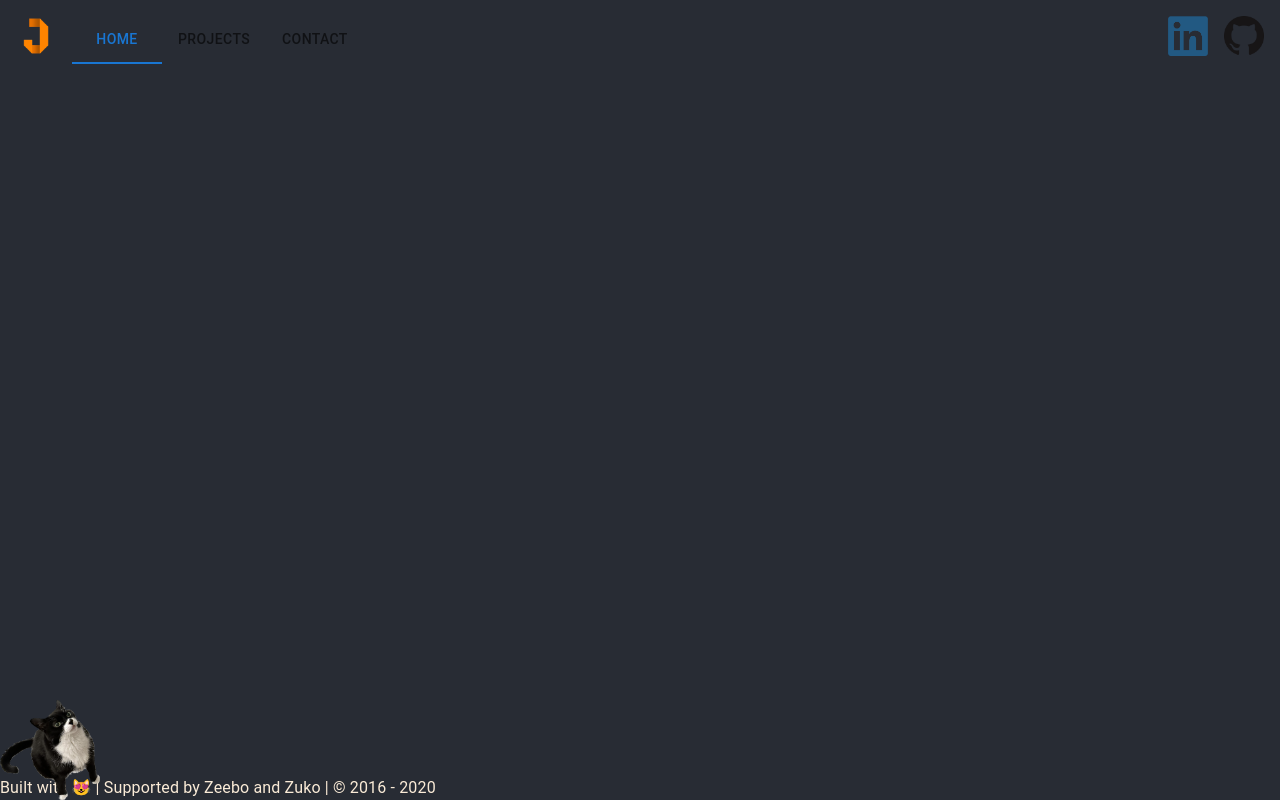
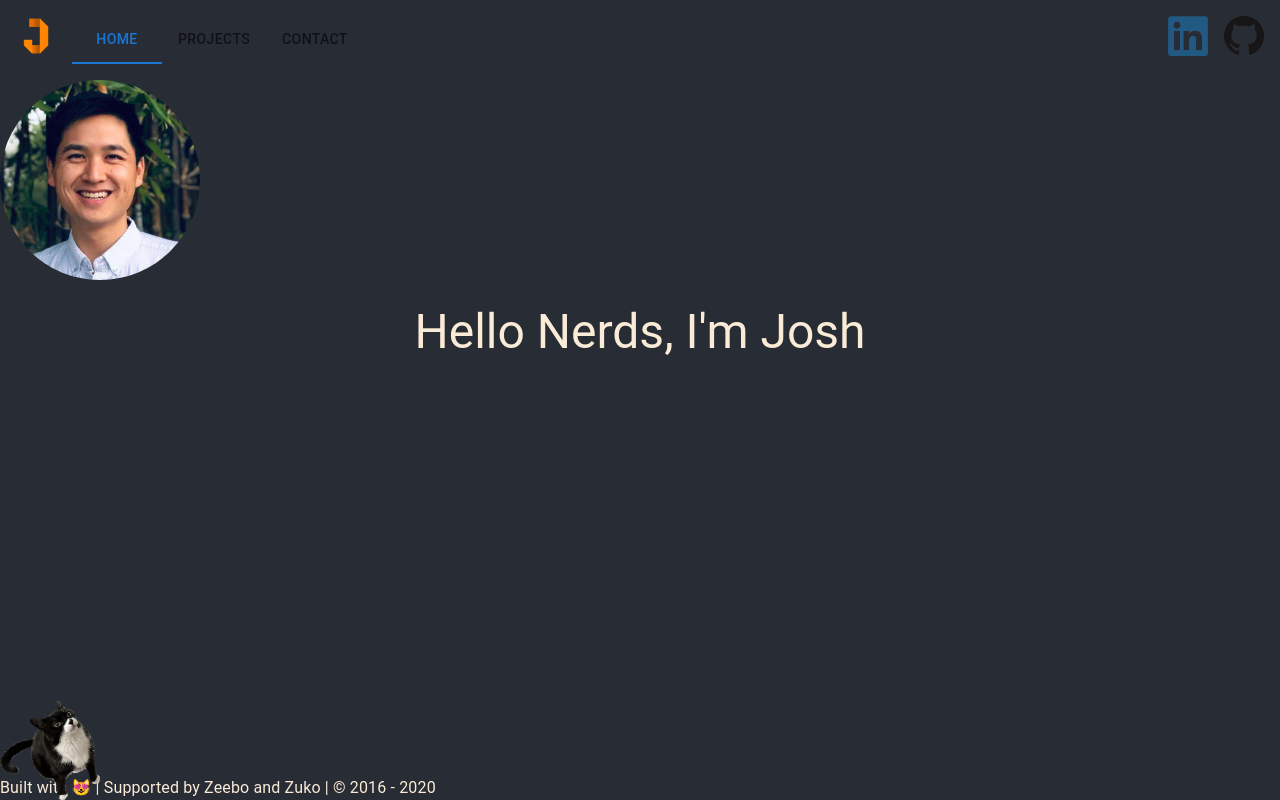
Before and after one commit to jwu910/joshuawudotme, a React (Create React App) app: page / in a window 1280 px wide. Built offline with nearby package versions, Linux system fonts and the light colour scheme.

Commit message:
chore: add hello text

```diff
--- a/src/components/Footer.tsx
+++ b/src/components/Footer.tsx
@@ -11,7 +11,7 @@ const Footer = () => {
       }}
     >
       <Stack sx={{ width: "100%" }} spacing={2}>
-        <Typography sx={{ margin: "auto" }} variant="body1">
+        <Typography sx={{ m: "auto" }} variant="body1">
           Built with 😻 | Supported by Zeebo and Zuko | &copy; 2016 -{" "}
           {new Date().getFullYear()}
         </Typography>
--- a/src/pages/HomePage.tsx
+++ b/src/pages/HomePage.tsx
@@ -1,17 +1,19 @@
-import { Box, Stack } from "@mui/material";
-// import profile from "../assets/profile.jpg";
+import { Box, Stack, Typography } from "@mui/material";
+import profile from "../assets/profile.jpg";
 
 const HomePage = () => {
   return (
     <Box component="section">
-      <Stack sx={{ m: "auto" }}>
-        {/* <img
-          height="100"
-          width="100"
+      <Stack sx={{ m: "auto" }} spacing={3}>
+        <Box
+          alt="profile photo"
+          component="img"
           src={profile}
-          className="App-profile"
-          alt="profile"
-        /> */}
+          sx={{ height: 200, width: 200, borderRadius: "50%", m: "auto" }}
+        />
+        <Typography variant="h3" sx={{ textAlign: "center" }}>
+          Hello Nerds, I'm Josh
+        </Typography>
       </Stack>
     </Box>
   );
```
